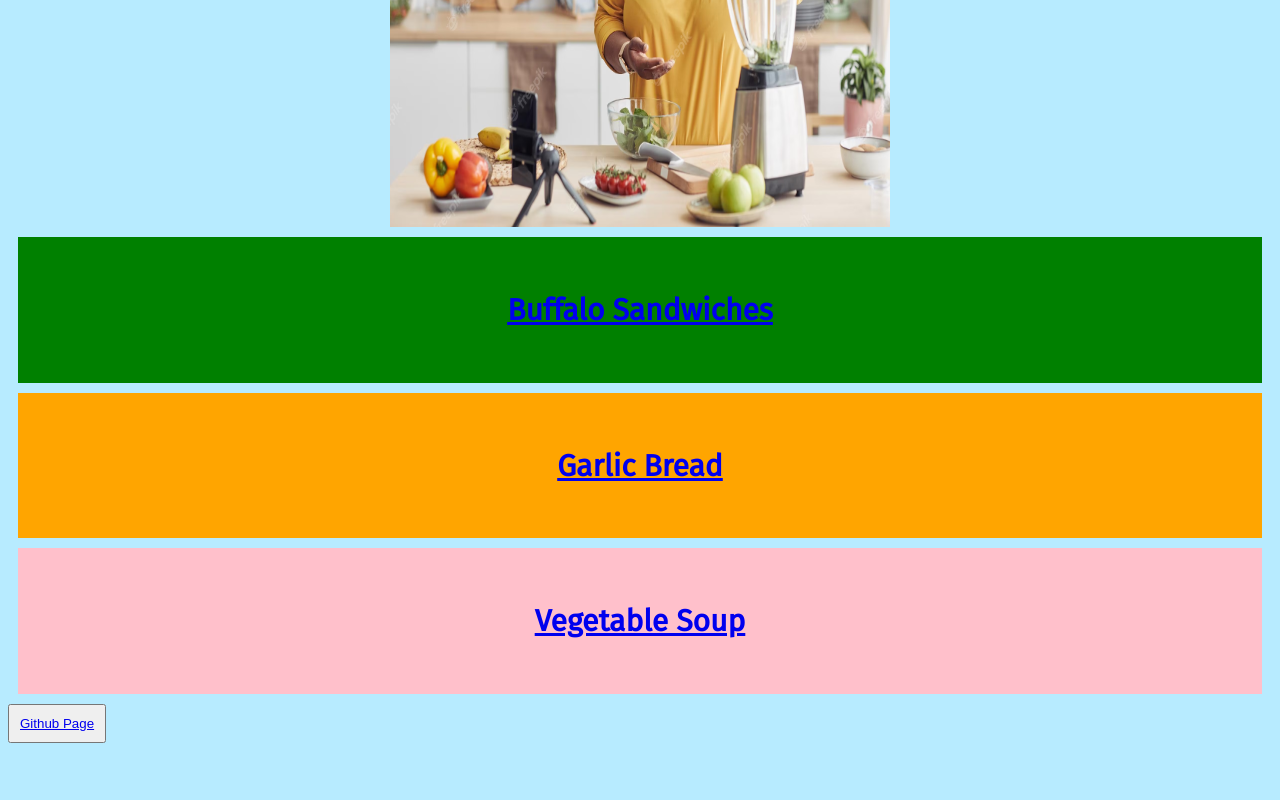
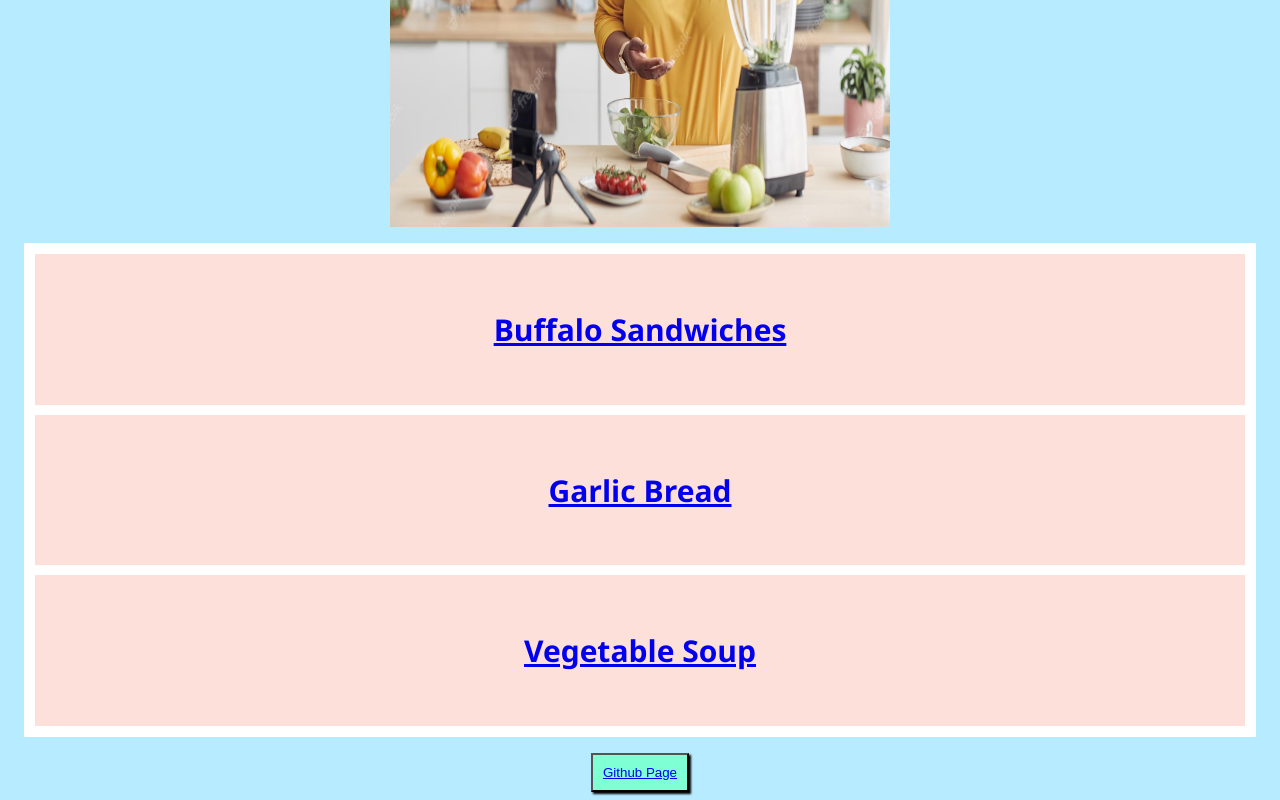
Before and after one commit to Ruoo21/simple-recipes-website, a plain HTML site: page index.html in a window 1280 px wide. Shown: the part 354-1154 px from the top of the page. Before the commit the page ends 1105 px from the top, so only its background shows below. Drawn offline with Linux system fonts and the light colour scheme.

Commit message:
Add card background, style button

```diff
--- a/styles.css
+++ b/styles.css
@@ -43,21 +43,27 @@ body {
     margin: 10px;
     text-align: center;
     font-size: 20px;
-}
-
-.buffaloheader {
-    background-color: green;
-}
-
-.garlicheader {
-    background-color: orange;
-}
-
-.vegetableheader {
-    background-color: pink;
+    background-color: #FDE0D9;
+    font-family: 'Segoe UI', Tahoma, Geneva, Verdana, sans-serif;
 }
 
 button {
     color: gold;
     padding: 10px;
 }
+
+
+.headers {
+    background-color: white;
+    border: 1px solid white;
+    margin: 16px;
+}
+
+.centerbutton {
+    text-align: center;
+}
+
+#github {
+    background-color: aquamarine;
+    box-shadow: 2px 2px 2px black;
+}
```
